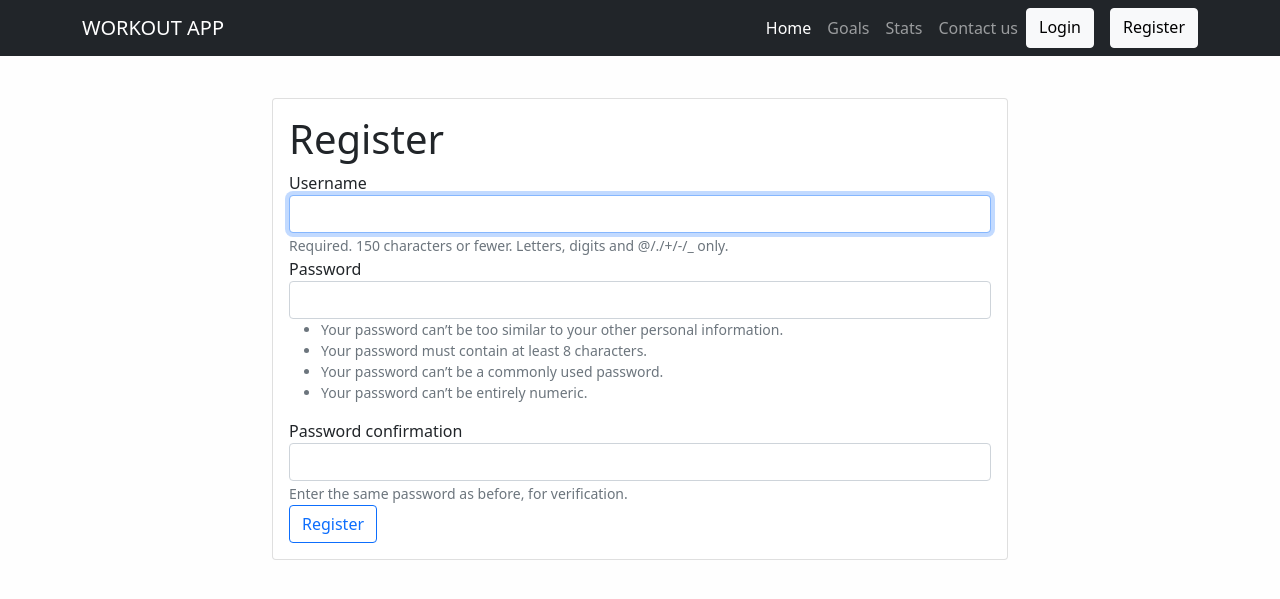
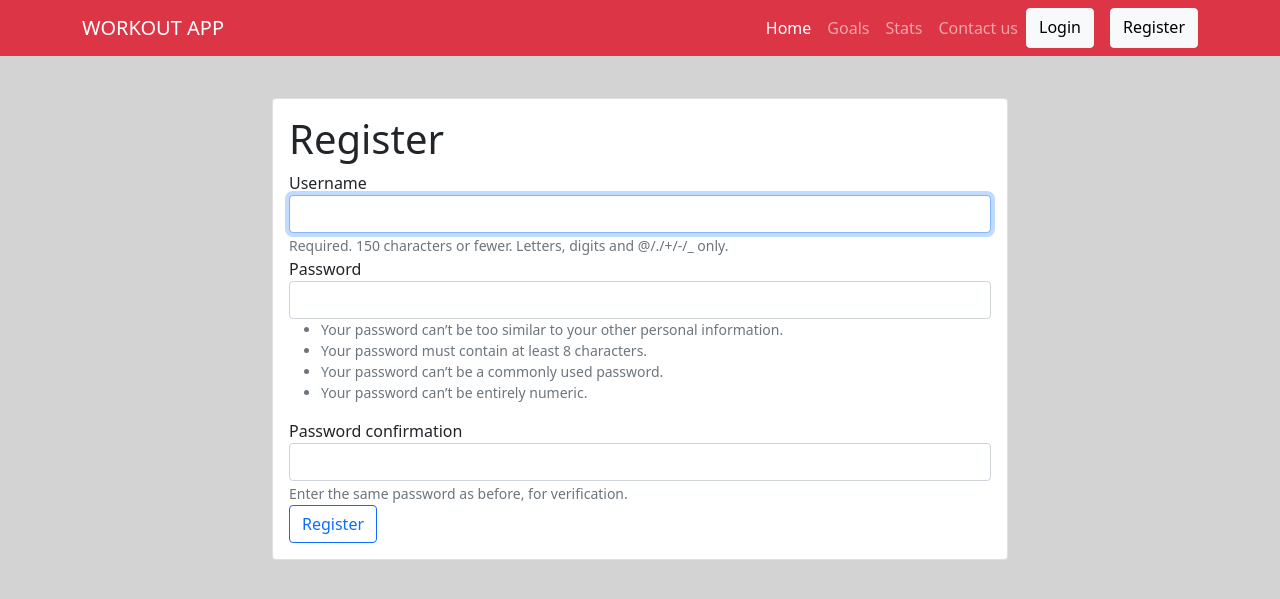
Before and after one commit to devhuss/FitnessApp, a Django app: page /accounts/register/ in a window 1280 px wide. Shown: the top 599 px of the page. Run offline with Django 3.2, Linux system fonts and the light colour scheme; parts of the project's set-up code (start-up, migrations or seed data) failed here and were passed over; some libraries are stand-ins or nearby versions.

Commit message:
updated styling

```diff
--- a/static/css/styles.css
+++ b/static/css/styles.css
@@ -1,5 +1,5 @@
 body {
-    background-color: #fefefe;
+    background-color: lightgray;
     padding-top: 50px;
 }
 
--- a/templates/base.html
+++ b/templates/base.html
@@ -23,7 +23,7 @@
 
 <body>
 
-<nav class="navbar navbar-expand-lg navbar-dark bg-dark fixed-top ">
+<nav class="navbar navbar-expand-lg navbar-dark bg-danger fixed-top ">
     <div class="container">
         <a class="navbar-brand" href="{% url 'index' %}">WORKOUT APP</a>
         <button class="navbar-toggler" type="button" data-bs-toggle="collapse" data-bs-target="#navbarSupportedContent" aria-controls="navbarSupportedContent" aria-expanded="false" aria-label="Toggle navigation">
```
